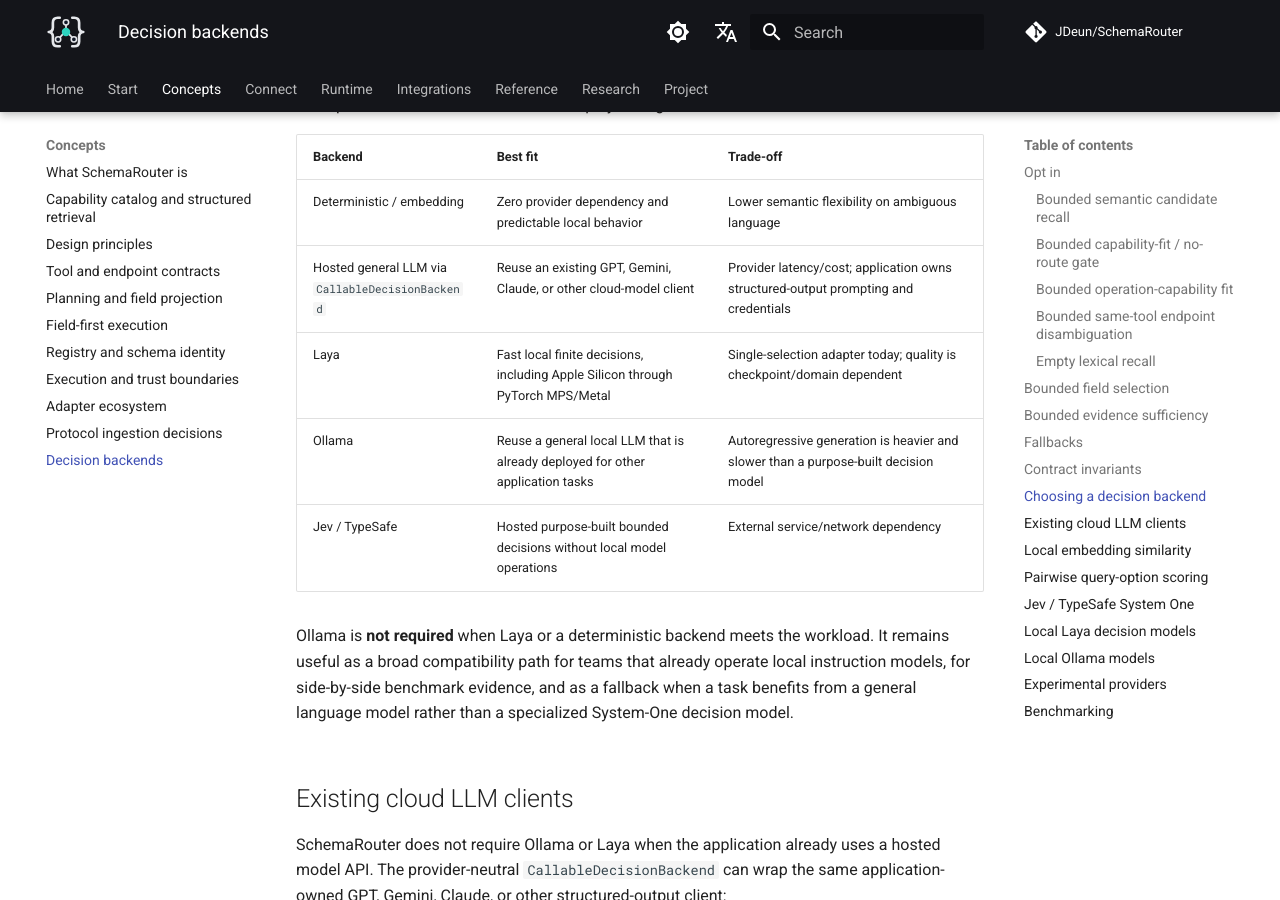
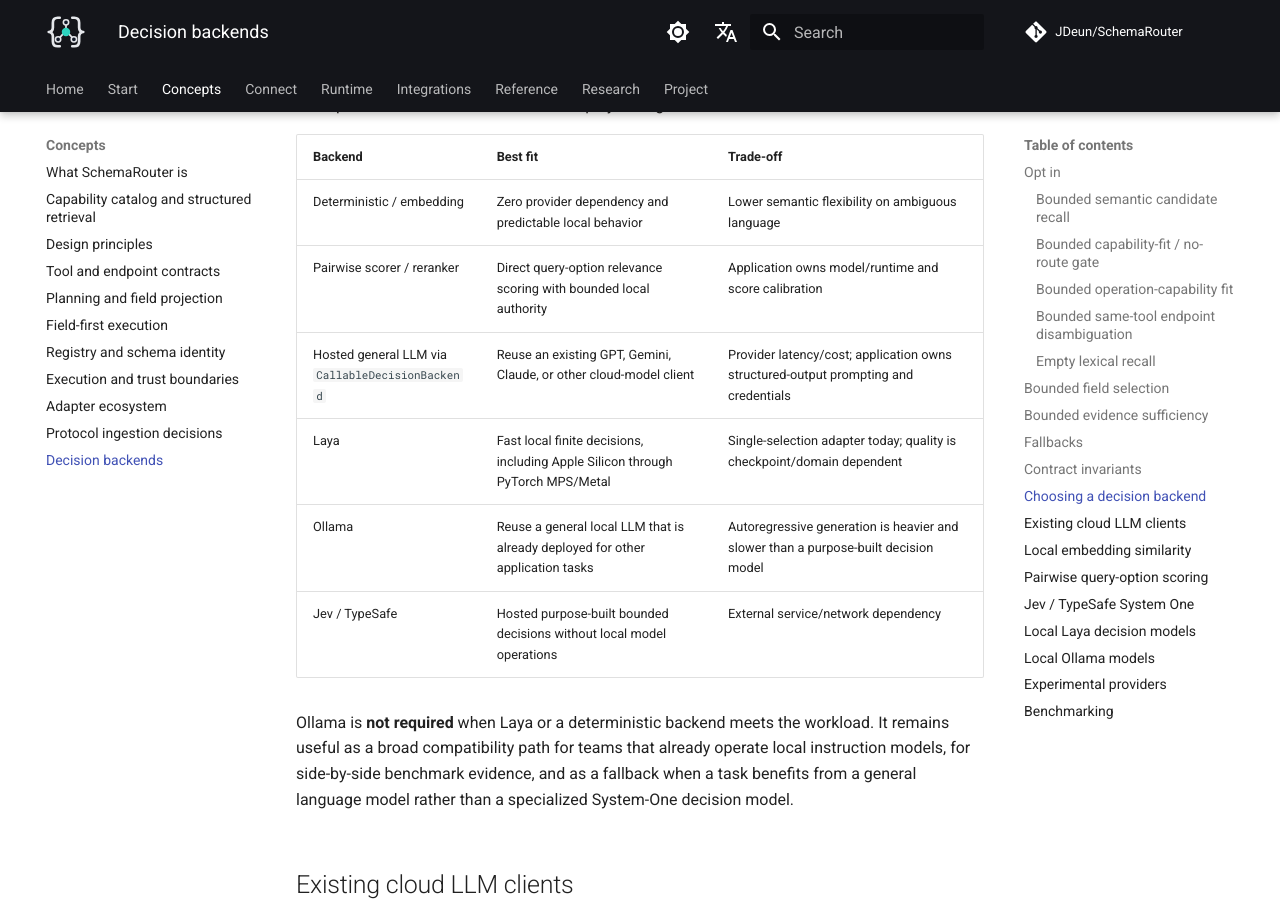
Before and after one commit to JDeun/SchemaRouter, an MkDocs documentation site: the page built from docs/concepts/decision-backends.md, in a window 1280 px wide and 900 px high, scrolled down 7999 px. Built offline with MkDocs 1.6.1 and Material for MkDocs 9.7.7, drawn with Linux system fonts in a browser that asks for light colours; comment, search, counter and statistics services are not loaded.

Commit message:
docs: repair literal escaped newline in decision backend comparison table

```diff
--- a/docs/concepts/decision-backends.md
+++ b/docs/concepts/decision-backends.md
@@ -321,7 +321,8 @@
 
 | Backend | Best fit | Trade-off |
 | --- | --- | --- |
-| Deterministic / embedding | Zero provider dependency and predictable local behavior | Lower semantic flexibility on ambiguous language |\n| Pairwise scorer / reranker | Direct query-option relevance scoring with bounded local authority | Application owns model/runtime and score calibration |
+| Deterministic / embedding | Zero provider dependency and predictable local behavior | Lower semantic flexibility on ambiguous language |
+| Pairwise scorer / reranker | Direct query-option relevance scoring with bounded local authority | Application owns model/runtime and score calibration |
 | Hosted general LLM via `CallableDecisionBackend` | Reuse an existing GPT, Gemini, Claude, or other cloud-model client | Provider latency/cost; application owns structured-output prompting and credentials |
 | Laya | Fast local finite decisions, including Apple Silicon through PyTorch MPS/Metal | Single-selection adapter today; quality is checkpoint/domain dependent |
 | Ollama | Reuse a general local LLM that is already deployed for other application tasks | Autoregressive generation is heavier and slower than a purpose-built decision model |
```
